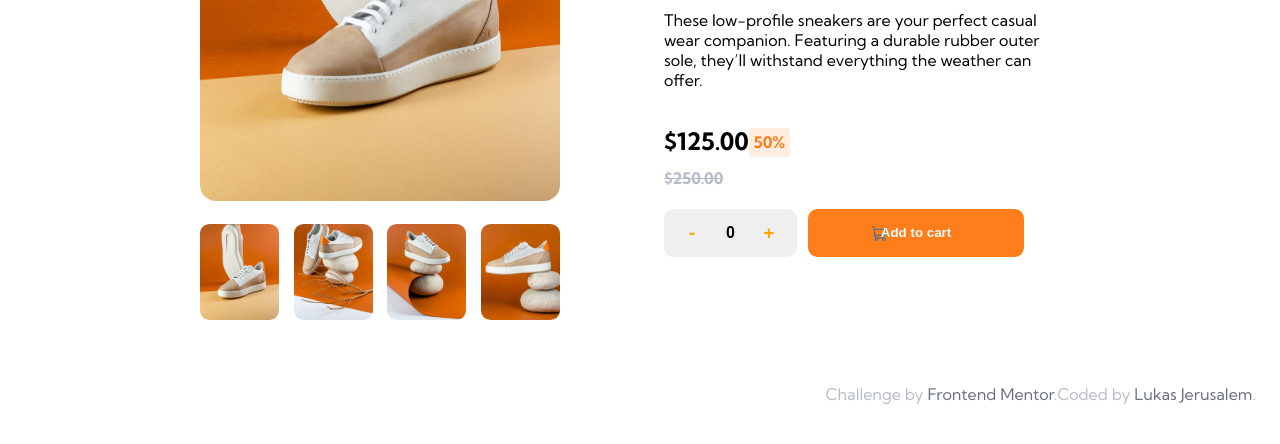
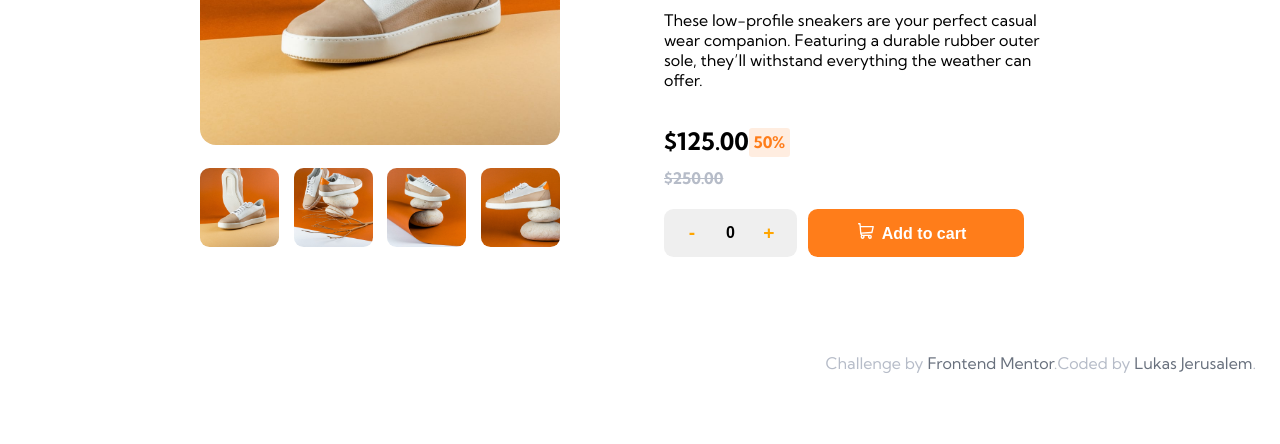
Before and after one commit to LukJeru/e-commerce, a plain HTML site: page index.html in a window 1280 px wide. Shown: the part 396-840 px from the top of the page. After the commit the page ends 809 px from the top, so only its background shows below. Drawn offline with Linux system fonts and the light colour scheme.

Commit message:
adjust cart color on button

```diff
--- a/index.html
+++ b/index.html
@@ -52,11 +52,11 @@
 
       <form>
         <div id="quantity">
-          <button type="submit" id="minus">-</button>
+          <button type="button" id="minus">-</button>
           <input type="submit" value="0" id="value">
-          <button type="submit" id="plus">+</button>
+          <button type="button" id="plus">+</button>
         </div>
-        <button type="submit" id="add">Add to cart</button>
+        <button type="submit" id="add"><img src="images/icon-cart.svg" alt="icon-cart">Add to cart</button>
       </form>
     </div>
   </main>
--- a/stylesheet.css
+++ b/stylesheet.css
@@ -112,12 +112,16 @@ main {
   height: 26rem;
   margin-bottom: 1.2rem;
   border-radius: 1rem;
+  max-width: 100%;
+  height: auto;
 }
 
 .smallImage {
   width: 22%;
   height: 6rem;
   border-radius: .6rem;
+  max-width: 100%;
+  height: auto;
 }
 
 /*fonts main*/
@@ -210,17 +214,26 @@ form {
   border: none;
   width: 60%;
   font-weight: 700;
+  font-size: 1rem;
   border-radius: .6rem;
-  background-image: url(images/icon-cart.svg);
-  background-size: 1rem;
-  background-repeat: no-repeat;
-  background-position: 4rem;
+  z-index: 0.5;
+}
+
+#add img {
+  height: 1rem;
+  width: 1rem;
+  position: relative;
+  right: .5rem;
+  filter: brightness(0) invert(1);;
 }
 
 #add:hover {
   background-color: var(--orange);
   opacity: 0.8;
 }
+
+
+/*footer*/
 
 footer {
   display: flex;
```
